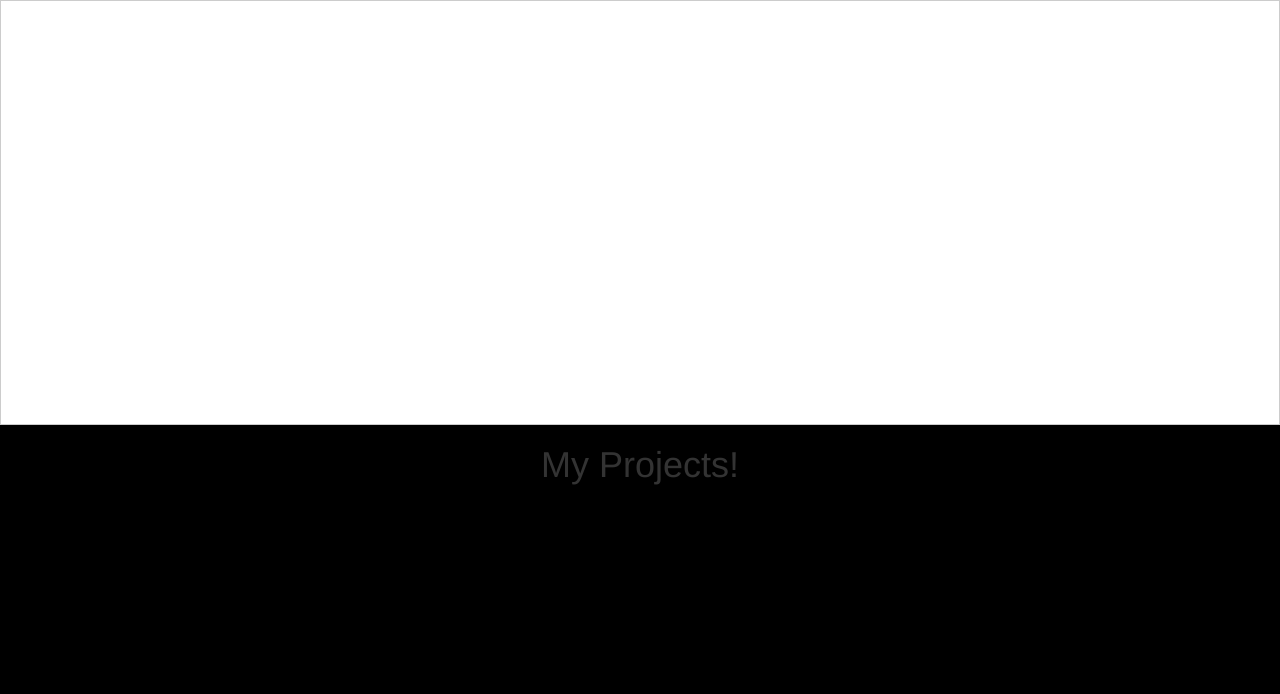
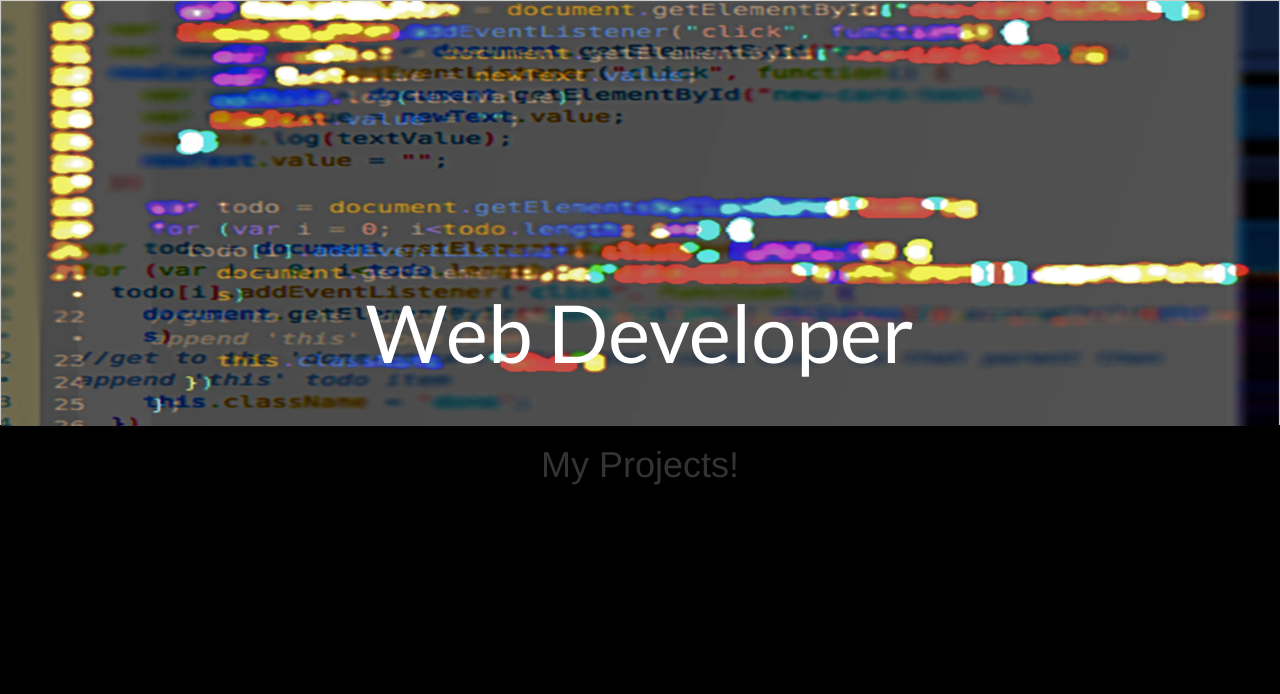
Before and after one commit to dannyalaska/pythonpersonal, a Django app: page / in a window 1280 px wide. Shown: the part 52-746 px from the top of the page. Run offline with Django 3.2, Linux system fonts and the light colour scheme; data comes from the database, SQL or seed files in the repository; some libraries are stand-ins or nearby versions.

Commit message:
added landing image transition functions and some styling

```diff
--- a/personaldjango/personaldjango/static/main.css
+++ b/personaldjango/personaldjango/static/main.css
@@ -12,14 +12,95 @@ body {
   max-width: 1500px;
   margin: 0 auto;
   border: 1px solid #ccc;
+  position: relative;
 }
+
 
 .landing .landing_data {
   display: none;
 }
 
+.landing .landing_stage_large {
+  height: inherit;
+  position: relative;
+  overflow: hidden;
+}
+
+.landing .landing_container_1,
+.landing .landing_container_2 {
+  height: inherit;
+  position: absolute;
+  top: 0px;
+  left: 0px;
+  width: 100%;
+}
+
+.landing .landing_container_1 {
+  z-index: 101;
+}
+
+.landing .landing_container_2 {
+  z-index: 102;
+}
+
+.landing .landing_panel {
+  height: inherit;
+  width: 100%;
+  position: absolute;
+  top: 0px;
+  left: 0px;
+  text-align: center;
+  background-repeat: no-repeat;
+  background-position: center 0px;
+  background-size: cover;
+
+}
+
+.landing .landing_panel .panel_caption {
+  width: 68%;
+  position: absolute;
+  bottom: 35px;
+  left: 0px;
+  margin-left: 16%;
+  font-family: 'Lato', sans-serif;
+  padding-bottom: 15px;
+}
+
+.landing .landing_panel .panel_caption h3 {
+  font-family: 'Lato', sans-serif;
+  margin: 0px 0px 0px 0px;
+  font-weight: 400;
+  font-size: 5em;
+  color:#fff;
+}
+
+.landing .landing_panel .panel_caption p {
+  margin: 0px 50px 15px 50px;
+  color: #888;
+  font-size: 1.3em;
+  color: rgba(255,255,255,.75);
+}
+
+.landing .landing_panel .panel_caption a.cta {
+  display: inline-block;
+  background-color: rgba(255,255,255,0);
+  text-transform: uppercase;
+  color:#fff; font-size: .9em;
+  padding: 6px 20px;
+  transition: background-color .7s, border .7s;
+  border: 1px solid rgba(255,255,255,.5);
+  border-radius: 5px;
+  text-decoration: none;
+}
+
+.landing .landing_panel .panel_caption a:hover {
+  background-color: rgba(255,255,255,.6);
+  color:#000;
+  border-color: rgba(255,255,255,0); }
+
 .navbar {
   margin: 0 auto;
+  position: relative;
 }
 
 .hero {
--- a/personaldjango/personaldjango/static/main.js
+++ b/personaldjango/personaldjango/static/main.js
@@ -42,6 +42,7 @@ function landingAdvance() {
   } else {
     var newSize = 'small';
   }
+
   landingVars.screenSize = newSize;
 
   if( currentSize != newSize ){
@@ -61,6 +62,31 @@ function landingAdvance() {
 function landingMultiPanel() {
   landingVars.timePassed = 0;
   landingVars.autoPlay = true;
-  var newHtml = '<div class="landing_stage_large"><div class="landing_container_1"></div><div class="landing_nav"></div><div class="btn prev"></div><div class="btn next "></div></div>';
+  var newHtml = '<div class="landing_stage_large"><div class="landing_container_1"></div><div class="landing_nav"></div><div class="btn prev"></div><div class="btn next"></div></div>';
   $('.landing').html('').append(newHtml);
+
+  for (var i = 0; i < landingVars.totalPanels; i++) {
+    $('.landing_nav').append('<div>x</div>');
+  }
+
+  $('.landing').hover(function(){
+    landingVars.autoPlay = false;
+  }, function(){
+    landingVars.autoPlay = true;
+    landingVars.timePassed = Math.floor(landingVars.timeToChange / 2);
+  });
+
+  $('.landing_nav div').on('click', function(){
+    var navClicked = $(this).index();
+    landingVars.currentPanel = navClicked + 1;
+
+    $('.landing_stage_large').append('<div class="landing_container_2" style="opacity:0;"></div>');
+    $('.landing_container_2').html(landingVars.panelContent[navClicked]).animate({opacity:1}, landingVars.duration, function(){
+      $('.landing_container_1').remove();
+      $(this).addClass('landing_container_1').removeClass('landing_container_2');
+    });
+  });
+
+  $('.landing_nav div:first').trigger('click');
+
 }
--- a/personaldjango/personaldjango/templates/base.html
+++ b/personaldjango/personaldjango/templates/base.html
@@ -50,13 +50,13 @@
 </nav>
       <div class="landing">
         <div class="landing_data">
-          <div class="landing_panel" data-image="media/landing/js_image">
+          <div class="landing_panel" data-image="/media/landing/js_image">
             <h3>Web Developer</h3>
           </div>
-          <div class="landing_panel" data-image="media/landing/fitness_image">
+          <div class="landing_panel" data-image="/media/landing/fitness_image">
             <h3>Fitness Professional</h3>
           </div>
-          <div class="landing_panel" data-image="media/landing/party_image">
+          <div class="landing_panel" data-image="/media/landing/party_image">
             <h3>Awesome Guy</h3>
           </div>
         </div>
```
